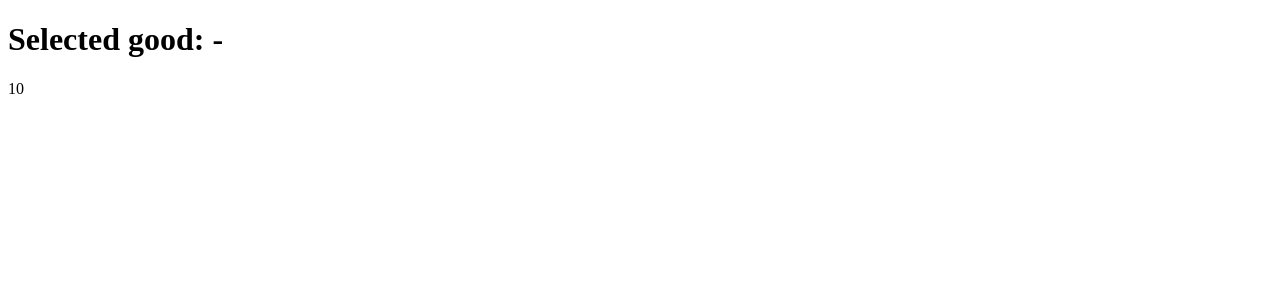
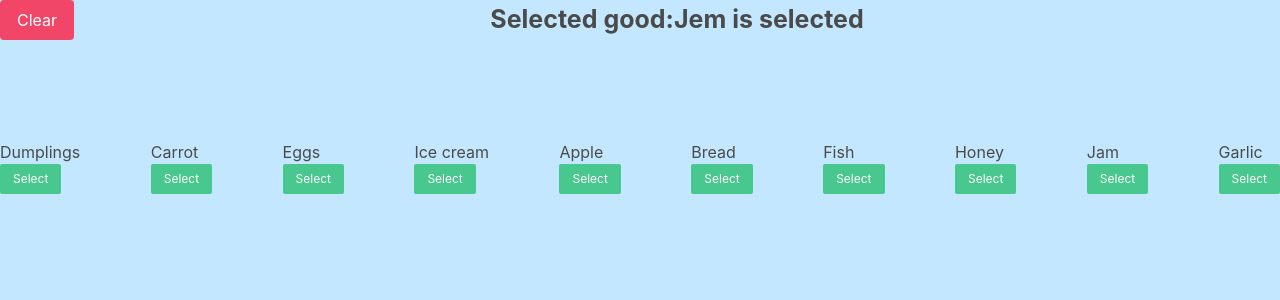
Before and after one commit to mate-academy/react_goods-selector, a React (Create React App) app: page / in a window 1280 px wide. Shown: the top 300 px of the page. Built offline with nearby package versions, Linux system fonts and the light colour scheme.

Commit message:
goods list

```diff
--- a/package.json
+++ b/package.json
@@ -7,7 +7,7 @@
   "license": "GPL-3.0",
   "dependencies": {
     "@cypress/react": "^5.12.4",
-    "bulma": "^0.9.3",
+    "bulma": "^0.9.4",
     "react": "^17.0.2",
     "react-dom": "^17.0.2",
     "react-scripts": "^4.0.3"
@@ -17,7 +17,7 @@
     "@mate-academy/cypress-tools": "^1.0.4",
     "@mate-academy/eslint-config-react": "*",
     "@mate-academy/eslint-config-react-typescript": "*",
-    "@mate-academy/scripts": "^1.2.1",
+    "@mate-academy/scripts": "^1.2.3",
     "@mate-academy/students-ts-config": "*",
     "@mate-academy/stylelint-config": "*",
     "@types/node": "^17.0.23",
--- a/src/App.scss
+++ b/src/App.scss
@@ -1 +1,16 @@
 // styles go here
+.App {
+  height: 100vh;
+  background-color: #c3e7ff;
+
+  &__title {
+    font-size: 25px;
+    font-weight: bold;
+  }
+
+  &__item {
+    display: flex;
+    justify-content: space-between;
+    margin-top: 100px;
+  }
+}
--- a/src/App.tsx
+++ b/src/App.tsx
@@ -14,11 +14,101 @@ const goodsFromServer: string[] = [
   'Garlic',
 ];
 
-const App: React.FC = () => (
-  <div className="App">
-    <h1>Selected good: -</h1>
-    {goodsFromServer.length}
-  </div>
-);
+type State = {
+  selectedGood: string[];
+};
+
+const showGood = (value:string[]) => {
+  let rezult = '';
+
+  if (value.length === 0) {
+    rezult = 'No goods selected';
+  } else if (value.length === 1) {
+    rezult = `${value.join(',')} is selected`;
+  } else {
+    const arr = [...value];
+    const last = arr.pop();
+
+    rezult = `${arr.join(',')} and ${last} are selected`;
+  }
+
+  return rezult;
+};
+
+class App extends React.Component<{}, State> {
+  state = {
+    selectedGood: ['Jem'],
+  };
+
+  render() {
+    const { selectedGood } = this.state;
+
+    return (
+      <div className="App">
+        <div className="level">
+          {selectedGood.length > 0 && (
+            <button
+              className="button is-danger"
+              type="button"
+              onClick={() => {
+                this.setState({ selectedGood: [] });
+              }}
+            >
+              Clear
+            </button>
+          )}
+          <h1 className="level-item has-text-centered App__title">
+            Selected good:
+            {showGood(selectedGood)}
+          </h1>
+        </div>
+        <div className="App__item">
+          {goodsFromServer.map(item => (
+            <div key={item}>
+              <p>{item}</p>
+              {(selectedGood.find(elem => elem === item))
+                ? (
+                  <button
+                    className="button is-danger is-small"
+                    type="button"
+                    onClick={() => {
+                      this.setState((prev) => {
+                        const newSelectedGoods = prev.selectedGood;
+
+                        const indexOfGood = newSelectedGoods.indexOf(item);
+
+                        newSelectedGoods.splice(indexOfGood, 1);
+
+                        return { selectedGood: newSelectedGoods };
+                      });
+                    }}
+                  >
+                    Remove
+                  </button>
+                )
+                : (
+                  <button
+                    className="button is-success is-small"
+                    type="button"
+                    onClick={() => {
+                      this.setState((prev) => {
+                        const newSelectedGoods = prev.selectedGood;
+
+                        newSelectedGoods.push(item);
+
+                        return { selectedGood: newSelectedGoods };
+                      });
+                    }}
+                  >
+                    Select
+                  </button>
+                )}
+            </div>
+          ))}
+        </div>
+      </div>
+    );
+  }
+}
 
 export default App;
--- a/src/index.tsx
+++ b/src/index.tsx
@@ -1,5 +1,6 @@
 import ReactDOM from 'react-dom';
 import App from './App';
+import 'bulma/css/bulma.min.css';
 
 ReactDOM.render(
   <App />,
```
Also changed, not shown: 2 other files (tests, documents, lock files or other folders).
